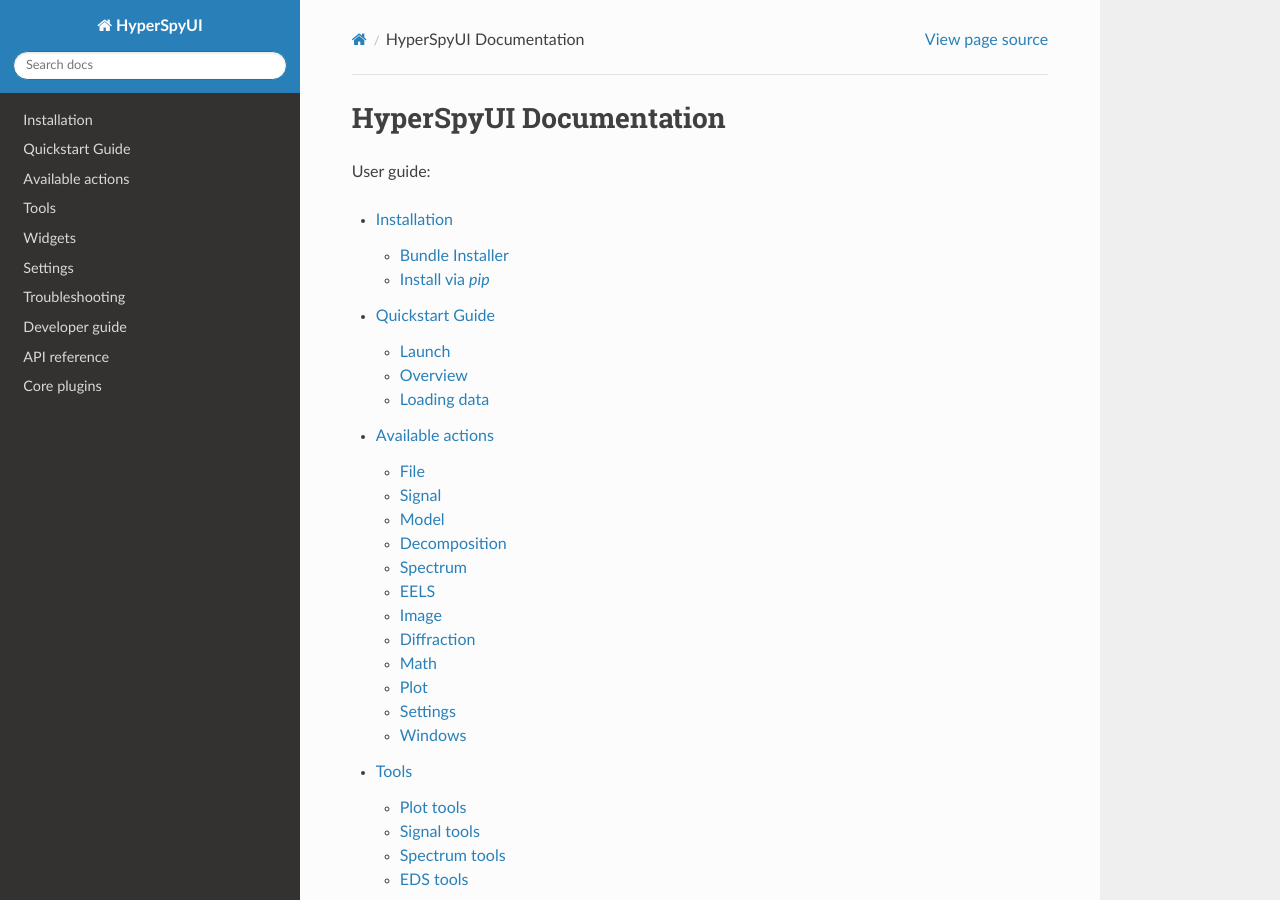
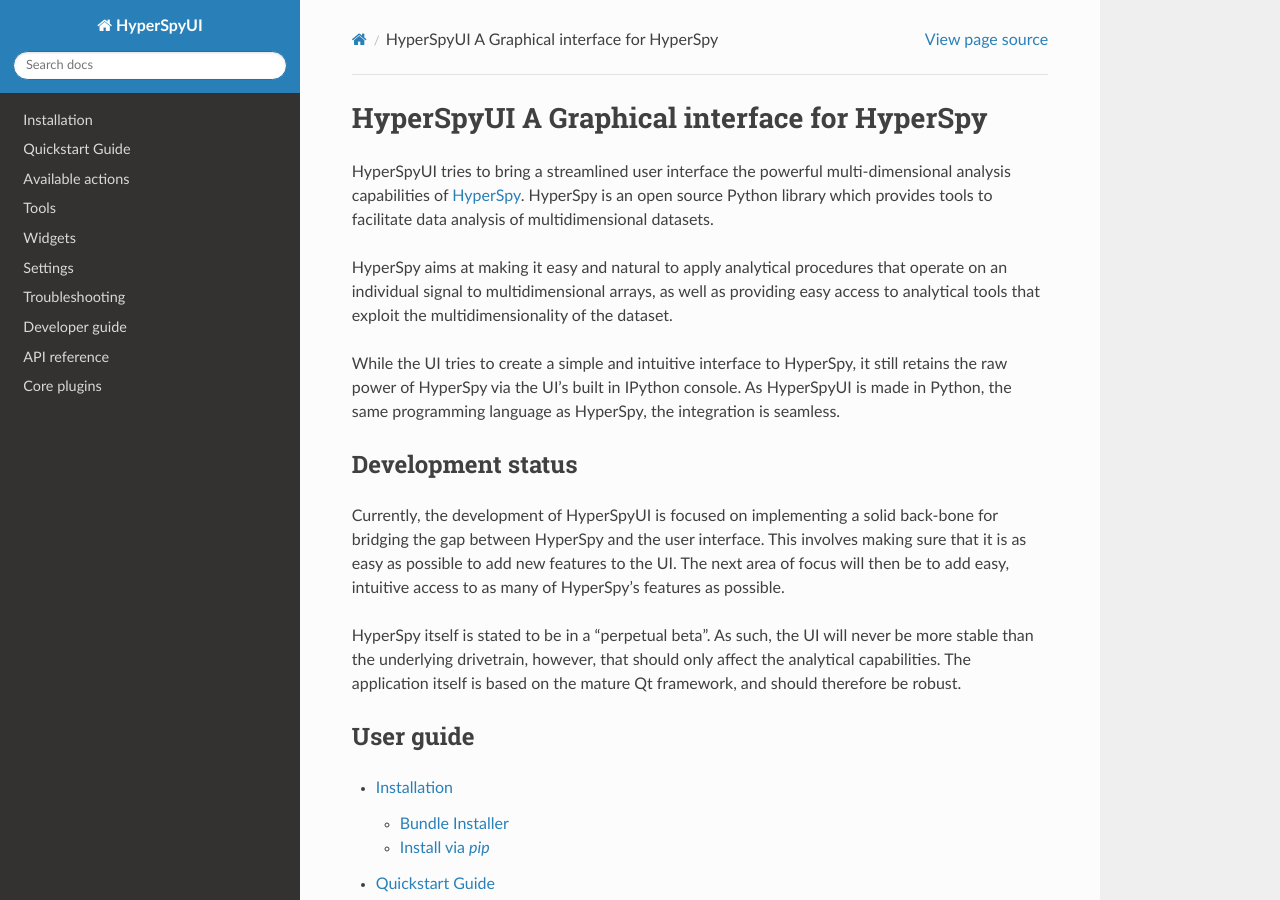
Before and after one commit to hyperspy/hyperspyUI, a Sphinx documentation site: the page built from doc/source/index.rst, in a window 1280 px wide and 900 px high. Built offline with Sphinx 7.4.7 and the Read the Docs theme 2.0.0, drawn with Linux system fonts in a browser that asks for light colours; the version number could not be read and is left out; some of the changed text lies outside the part shown.

Commit message:
Update the docs with intro text

```diff
--- a/doc/source/actions.rst
+++ b/doc/source/actions.rst
@@ -86,8 +86,10 @@
 Signal data type
 """"""""""""""""""""""""""""""""""""
 Change the data type use to store the signal data internally. See
-:ref:`numpy:data-type-objects-dtype`. The operation is performed by
+the `numpy docs`_ for details. The operation is performed by
 :py:meth:`hyperspy.signal.Signal.change_dtype`.
+
+.. _numpy docs: http://docs.scipy.org/doc/numpy/reference/arrays.dtypes.html#data-type-objects-dtype
 
 
 .. _manual-alignment:
--- a/doc/source/index.rst
+++ b/doc/source/index.rst
@@ -3,10 +3,47 @@
    You can adapt this file completely to your liking, but it should at least
    contain the root `toctree` directive.
 
-HyperSpyUI Documentation
-=========================
 
-User guide:
+HyperSpyUI A Graphical interface for HyperSpy
+==================================================
+
+
+HyperSpyUI tries to bring a streamlined user interface the powerful
+multi-dimensional analysis capabilities of `HyperSpy`_. HyperSpy is an
+open source Python library which provides tools to facilitate
+data analysis of multidimensional datasets.
+
+.. _HyperSpy: http://hyperspy.org
+
+HyperSpy aims at making it easy and natural to apply analytical procedures
+that operate on an individual signal to multidimensional arrays, as well as
+providing easy access to analytical tools that exploit the multidimensionality
+of the dataset.
+
+While the UI tries to create a simple and intuitive interface to HyperSpy,
+it still retains the raw power of HyperSpy via the UI's built in IPython
+console. As HyperSpyUI is made in Python, the same programming language
+as HyperSpy, the integration is seamless.
+
+
+Development status
+----------------------
+
+Currently, the development of HyperSpyUI is focused on implementing a solid
+back-bone for bridging the gap between HyperSpy and the user interface. This
+involves making sure that it is as easy as possible to add new features to
+the UI. The next area of focus will then be to add easy, intuitive access
+to as many of HyperSpy's features as possible.
+
+HyperSpy itself is stated to be in a "perpetual beta". As such, the UI will
+never be more stable than the underlying drivetrain, however, that should only
+affect the analytical capabilities. The application itself is based on the
+mature Qt framework, and should therefore be robust.
+
+
+
+User guide
+---------------------
 
 .. toctree::
     :maxdepth: 2
@@ -20,7 +57,8 @@
     troubleshooting.rst
 
 
-Developer guide:
+Developer guide
+---------------------
 
 While the UI doesn't easily lend itself to being used as a library, understanding
 the UI API is of importance for anybody that want to add plugins, or simply
```
Also changed, not shown: other parts of doc/source/index.rst (+5 -1 lines).
